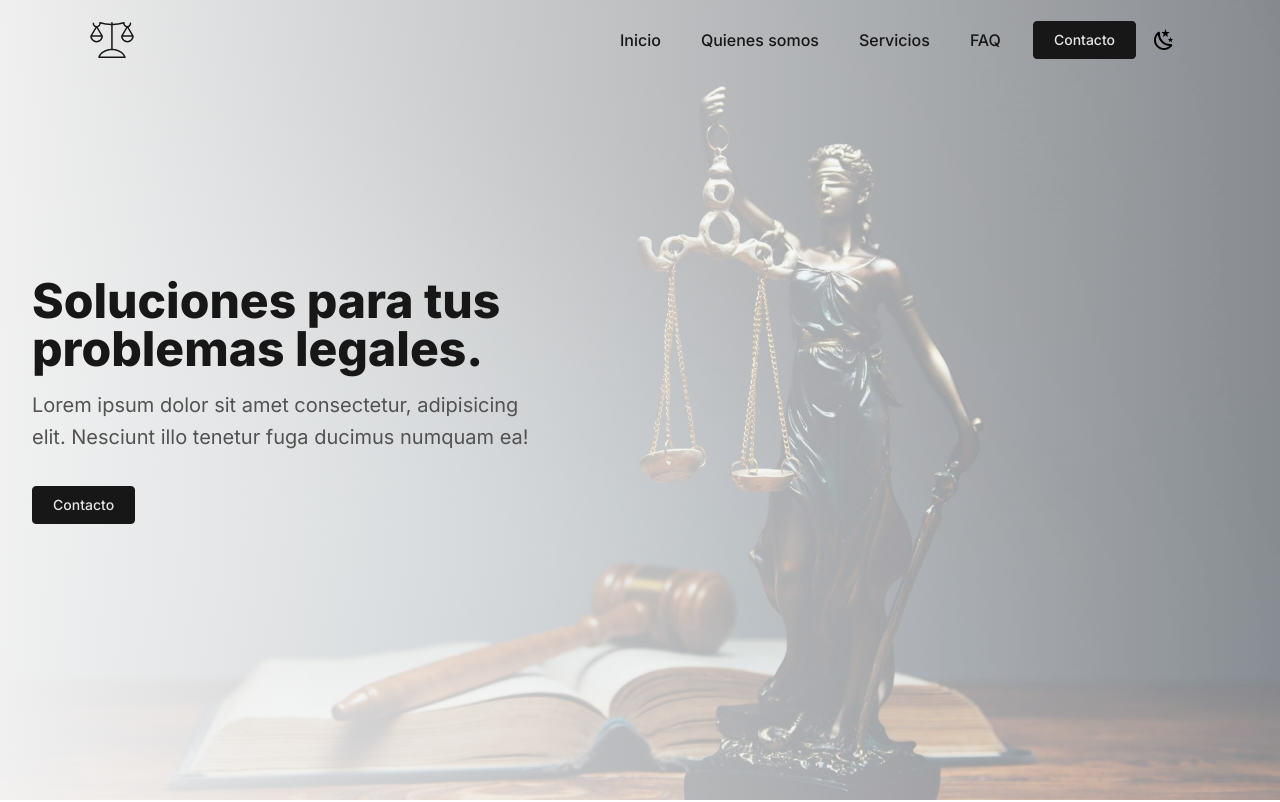
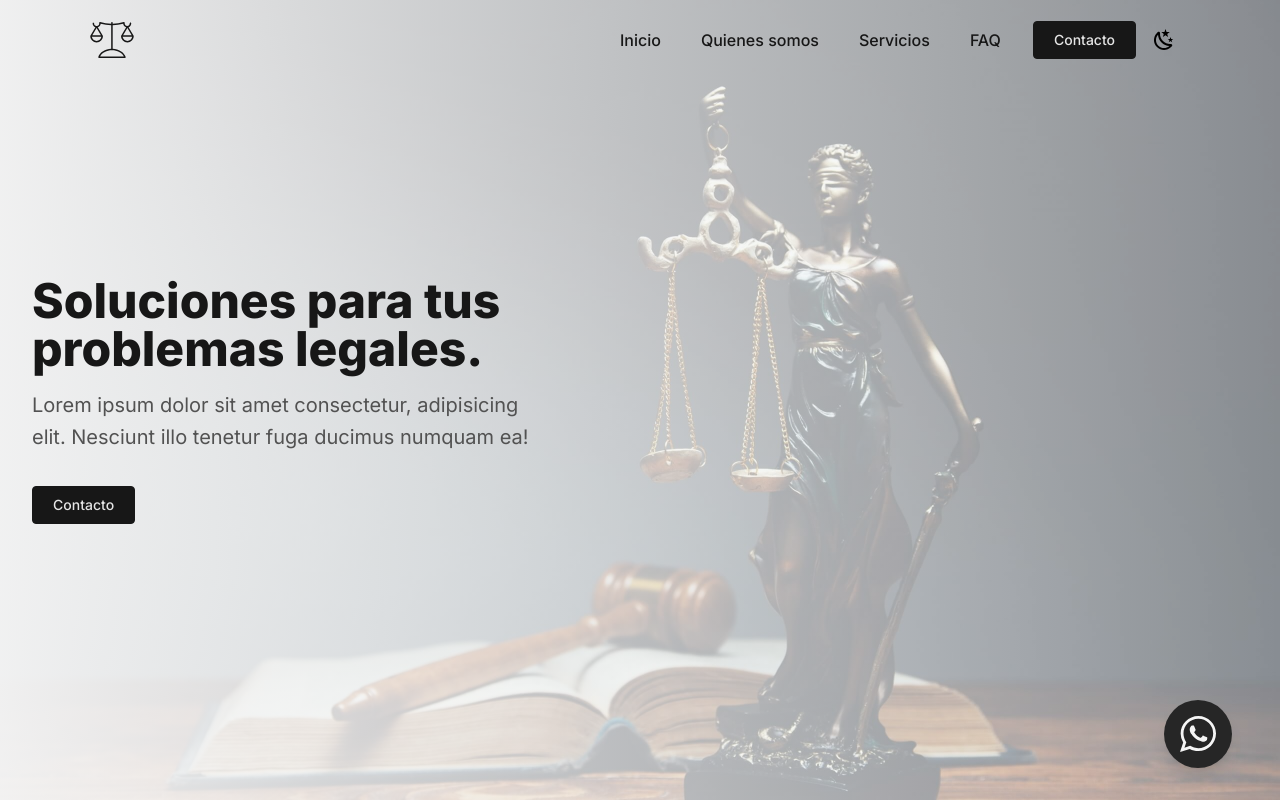
Before and after one commit to lllMaxMaxlll/chServiciosJuridicos, a Next.js app: page / in a window 1280 px wide. Shown: the top 802 px of the page. Built offline with nearby package versions, Linux system fonts and the light colour scheme.

Commit message:
Add whatsapp button

```diff
--- a/app/page.tsx
+++ b/app/page.tsx
@@ -1,4 +1,4 @@
-import { Hero, Faq, Footer, Popup, About, Services } from "@/components";
+import { Hero, Faq, Footer, Popup, About, Services, Whatsapp } from "@/components";
 
 export default function Home() {
 	return (
@@ -8,6 +8,7 @@ export default function Home() {
 			<Services />
 			<Faq />
 			<Footer />
+			<Whatsapp />
 		</>
 	);
 }
--- a/components/MobileMenu.tsx
+++ b/components/MobileMenu.tsx
@@ -5,6 +5,7 @@ import { Transition } from "@headlessui/react";
 import { Link as ScrollLink } from "react-scroll";
 import Link from "next/link";
 import { Switcher } from "@/components";
+import WhatsappIcon from "@/public/Icons/WhatsappIcon";
 
 type LinksMobileMenu = {
 	title: string;
@@ -47,6 +48,11 @@ export default function MobileMenu() {
 
 	return (
 		<div className="flex md:hidden">
+			<Link
+				href="https://wa.me/5492984895264?text=Buen%20dia.%20Quiero%20consultar%20sobre%20"
+				className="fill-current mx-5 hover:fill-green-500">
+				<WhatsappIcon size={28} />
+			</Link>
 			<button
 				ref={trigger}
 				className={`hamburger ${mobileNavOpen && "active"}`}
--- /dev/null
+++ b/components/Whatsapp.tsx
@@ -0,0 +1,15 @@
+import Link from "next/link";
+
+import WhatsappIcon from "@/public/Icons/WhatsappIcon";
+
+export default function Whatsapp() {
+	return (
+		<div className="fixed bottom-0 right-0 hidden md:block md:bottom-8 md:right-12 md:w-auto z-50 ">
+			<Link href="https://wa.me/5492984895264?text=Quiero%20consultar%20sobre%20" className="hover:bg-green-500">
+				<div className="bg-neutral-800 dark:bg-neutral-100 fill-neutral-100 dark:fill-neutral-900 hover:bg-green-500 dark:hover:bg-green-500 dark:hover:fill-neutral-100 p-4 md:rounded-full shadow-lg flex content-center justify-center">
+					<WhatsappIcon />
+				</div>
+			</Link>
+		</div>
+	);
+}
--- a/components/index.ts
+++ b/components/index.ts
@@ -10,3 +10,4 @@ export { default as MobileMenu } from "./MobileMenu";
 export { default as Popup } from "./Popup";
 export { default as Services } from "./Services";
 export { default as Switcher } from "./Switcher";
+export { default as Whatsapp } from "./Whatsapp";
--- /dev/null
+++ b/public/Icons/WhatsappIcon.tsx
@@ -0,0 +1,7 @@
+const Whatsapp = ({ size = 36 }) => (
+	<svg xmlns="http://www.w3.org/2000/svg" width={size} height={size} viewBox="0 0 24 24">
+		<path d="M24 11.7c0 6.45-5.27 11.68-11.78 11.68-2.07 0-4-.53-5.7-1.45L0 24l2.13-6.27a11.57 11.57 0 0 1-1.7-6.04C.44 5.23 5.72 0 12.23 0 18.72 0 24 5.23 24 11.7M12.22 1.85c-5.46 0-9.9 4.41-9.9 9.83 0 2.15.7 4.14 1.88 5.76L2.96 21.1l3.8-1.2a9.9 9.9 0 0 0 5.46 1.62c5.46 0 9.9-4.4 9.9-9.83a9.88 9.88 0 0 0-9.9-9.83m5.95 12.52c-.08-.12-.27-.19-.56-.33-.28-.14-1.7-.84-1.97-.93-.26-.1-.46-.15-.65.14-.2.29-.75.93-.91 1.12-.17.2-.34.22-.63.08-.29-.15-1.22-.45-2.32-1.43a8.64 8.64 0 0 1-1.6-1.98c-.18-.29-.03-.44.12-.58.13-.13.29-.34.43-.5.15-.17.2-.3.29-.48.1-.2.05-.36-.02-.5-.08-.15-.65-1.56-.9-2.13-.24-.58-.48-.48-.64-.48-.17 0-.37-.03-.56-.03-.2 0-.5.08-.77.36-.26.29-1 .98-1 2.4 0 1.4 1.03 2.76 1.17 2.96.14.19 2 3.17 4.93 4.32 2.94 1.15 2.94.77 3.47.72.53-.05 1.7-.7 1.95-1.36.24-.67.24-1.25.17-1.37" />
+	</svg>
+);
+
+export default Whatsapp;
```
